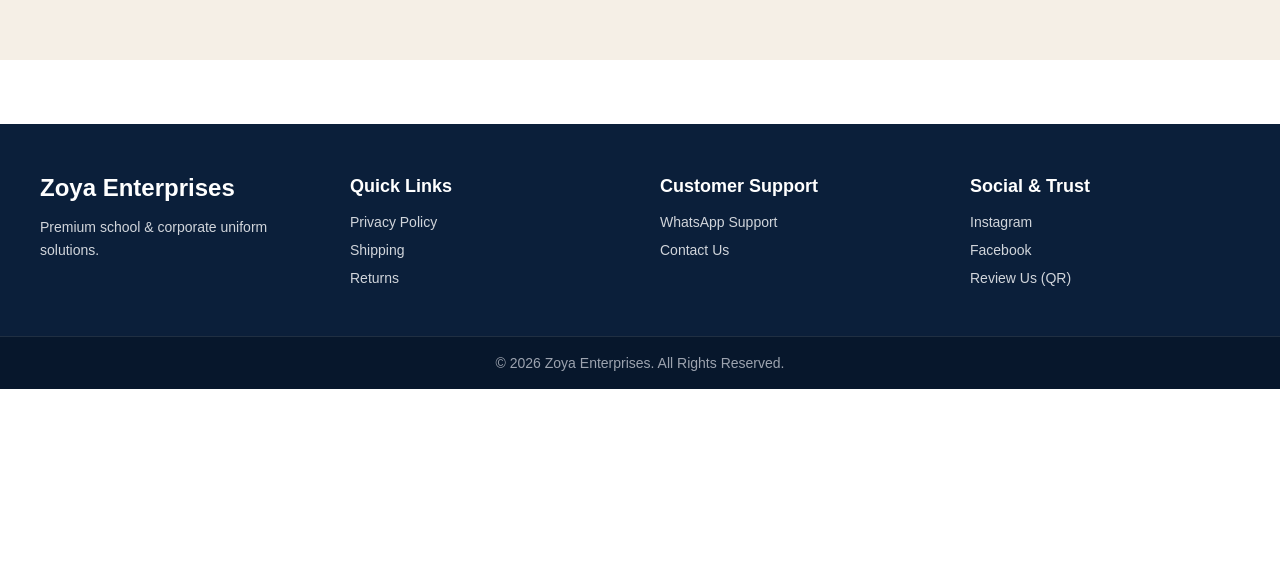
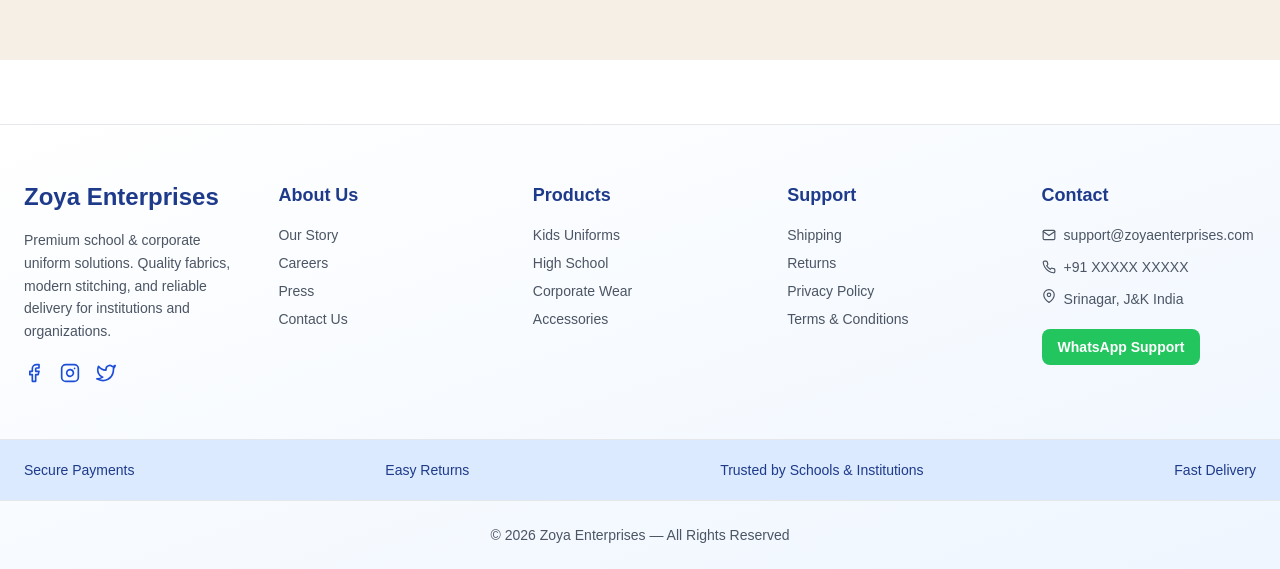
Before and after one commit to saniya-dogra/zoya-enterprises, a React (Create React App) app in the folder client/: page /checkout in a window 1280 px wide. Shown: the part 897-1466 px from the top of the page. Before the commit the page ends 1286 px from the top, so only its background shows below. Built offline with nearby package versions, Linux system fonts and the light colour scheme; a web font is replaced by a local one.

Commit message:
footer style added

```diff
--- a/client/src/components/Footer.jsx
+++ b/client/src/components/Footer.jsx
@@ -1,50 +1,117 @@
+import { Link } from "react-router-dom";
+import {
+  FiFacebook,
+  FiInstagram,
+  FiTwitter,
+  FiMail,
+  FiPhone,
+  FiMapPin
+} from "react-icons/fi";
 
 export default function Footer() {
   return (
-    <footer className="bg-[#0B1F3A] text-white mt-16">
-      <div className="max-w-7xl mx-auto px-10 py-12 grid grid-cols-1 md:grid-cols-4 gap-10">
+    <footer className="bg-gradient-to-br from-white to-blue-50 border-t mt-16">
+
+      {/* TOP SECTION */}
+      <div className="max-w-7xl mx-auto px-6 py-14 grid md:grid-cols-5 gap-10">
 
         {/* BRAND */}
         <div>
-          <h2 className="text-2xl font-bold mb-3">Zoya Enterprises</h2>
-          <p className="text-gray-300 text-sm leading-relaxed">
+          <h2 className="text-2xl font-extrabold text-blue-900">
+            Zoya Enterprises
+          </h2>
+          <p className="mt-4 text-gray-600 text-sm leading-relaxed">
             Premium school & corporate uniform solutions.
+            Quality fabrics, modern stitching, and reliable delivery
+            for institutions and organizations.
           </p>
+
+          {/* SOCIAL */}
+          <div className="flex gap-4 mt-5 text-blue-700 text-xl">
+            <FiFacebook className="cursor-pointer hover:text-blue-900" />
+            <FiInstagram className="cursor-pointer hover:text-pink-600" />
+            <FiTwitter className="cursor-pointer hover:text-blue-500" />
+          </div>
         </div>
 
-        {/* QUICK LINKS */}
+        {/* ABOUT */}
         <div>
-          <h3 className="text-lg font-semibold mb-3">Quick Links</h3>
-          <ul className="space-y-2 text-gray-300 text-sm">
-            <li className="hover:text-blue-300 cursor-pointer">Privacy Policy</li>
-            <li className="hover:text-blue-300 cursor-pointer">Shipping</li>
-            <li className="hover:text-blue-300 cursor-pointer">Returns</li>
+          <h3 className="footerTitle">About Us</h3>
+          <ul className="footerList">
+            <li><Link to="/about">Our Story</Link></li>
+            <li><Link to="/careers">Careers</Link></li>
+            <li><Link to="/press">Press</Link></li>
+            <li><Link to="/contact">Contact Us</Link></li>
           </ul>
         </div>
 
-        {/* CUSTOMER SUPPORT */}
+        {/* PRODUCTS */}
         <div>
-          <h3 className="text-lg font-semibold mb-3">Customer Support</h3>
-          <ul className="space-y-2 text-gray-300 text-sm">
-            <li className="hover:text-blue-300 cursor-pointer">WhatsApp Support</li>
-            <li className="hover:text-blue-300 cursor-pointer">Contact Us</li>
+          <h3 className="footerTitle">Products</h3>
+          <ul className="footerList">
+            <li><Link to="/category/kids">Kids Uniforms</Link></li>
+            <li><Link to="/category/highschool">High School</Link></li>
+            <li><Link to="/category/corporate">Corporate Wear</Link></li>
+            <li><Link to="/category/accessories">Accessories</Link></li>
           </ul>
         </div>
 
-        {/* SOCIAL */}
+        {/* SUPPORT */}
         <div>
-          <h3 className="text-lg font-semibold mb-3">Social & Trust</h3>
-          <ul className="space-y-2 text-gray-300 text-sm">
-            <li className="hover:text-blue-300 cursor-pointer">Instagram</li>
-            <li className="hover:text-blue-300 cursor-pointer">Facebook</li>
-            <li className="hover:text-blue-300 cursor-pointer">Review Us (QR)</li>
+          <h3 className="footerTitle">Support</h3>
+          <ul className="footerList">
+            <li><Link to="/shipping">Shipping</Link></li>
+            <li><Link to="/returns">Returns</Link></li>
+            <li><Link to="/privacy">Privacy Policy</Link></li>
+            <li><Link to="/terms">Terms & Conditions</Link></li>
           </ul>
+        </div>
+
+        {/* CONTACT */}
+        <div>
+          <h3 className="footerTitle">Contact</h3>
+
+          <div className="space-y-3 text-sm text-gray-600">
+            <div className="flex gap-2 items-center">
+              <FiMail /> support@zoyaenterprises.com
+            </div>
+
+            <div className="flex gap-2 items-center">
+              <FiPhone /> +91 XXXXX XXXXX
+            </div>
+
+            <div className="flex gap-2 items-start">
+              <FiMapPin />
+              Srinagar, J&K
+              India
+            </div>
+          </div>
+
+          {/* WhatsApp CTA */}
+          <a
+            href="https://wa.me/91XXXXXXXXXX"
+            target="_blank"
+            rel="noreferrer"
+            className="inline-block mt-5 bg-green-500 hover:bg-green-600 text-white px-4 py-2 rounded-lg text-sm font-semibold"
+          >
+            WhatsApp Support
+          </a>
         </div>
       </div>
 
-      {/* BOTTOM BAR */}
-      <div className="border-t border-white/10 py-4 text-center text-gray-400 text-sm bg-[#07172C]">
-        © 2026 Zoya Enterprises. All Rights Reserved.
+      {/* MIDDLE STRIP */}
+      <div className="bg-blue-100 border-y">
+        <div className="max-w-7xl mx-auto px-6 py-5 flex flex-col md:flex-row justify-between text-sm text-blue-900 font-medium gap-3">
+          <span>Secure Payments</span>
+          <span>Easy Returns</span>
+          <span>Trusted by Schools & Institutions</span>
+          <span>Fast Delivery</span>
+        </div>
+      </div>
+
+      {/* BOTTOM */}
+      <div className="max-w-7xl mx-auto px-6 py-6 text-center text-sm text-gray-600">
+        © {new Date().getFullYear()} Zoya Enterprises — All Rights Reserved
       </div>
     </footer>
   );
--- a/client/src/index.css
+++ b/client/src/index.css
@@ -1,3 +1,13 @@
 @tailwind base;
 @tailwind components;
 @tailwind utilities;
+
+@layer components {
+  .footerTitle {
+    @apply font-bold text-blue-900 mb-4 text-lg;
+  }
+
+  .footerList li {
+    @apply text-gray-600 text-sm mb-2 hover:text-blue-700 cursor-pointer transition;
+  }
+}
```
